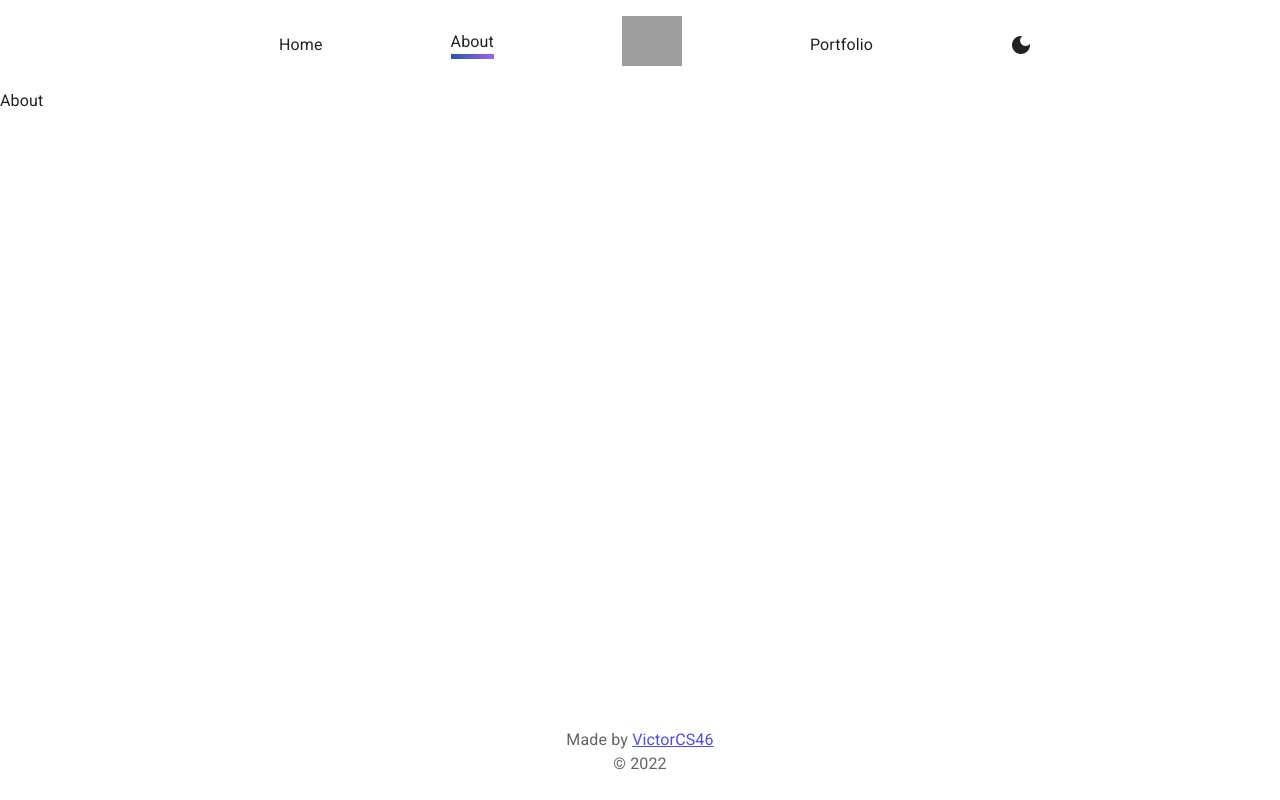
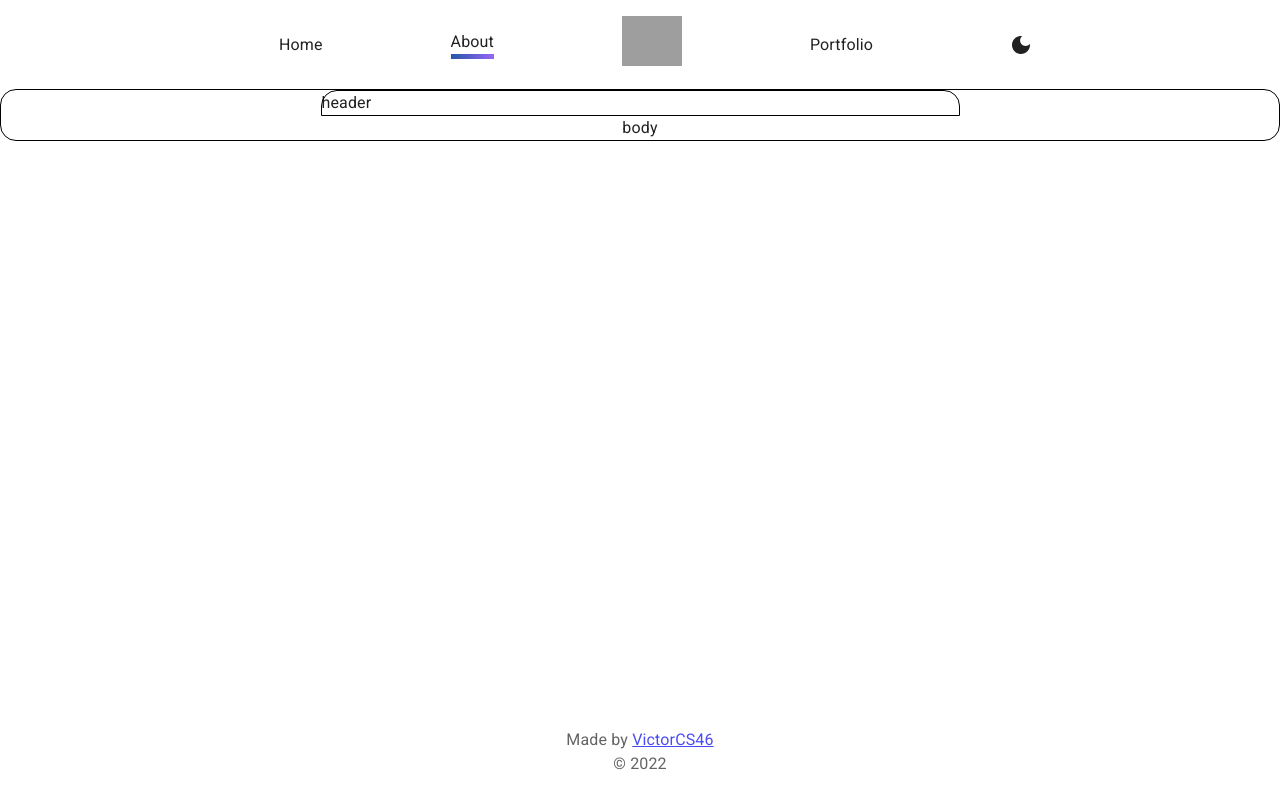
Before and after one commit to victorCS46/Portfolio, a React (Create React App) app: page /about in a window 1280 px wide. Built offline with nearby package versions, Linux system fonts and the light colour scheme; grey boxes are pictures that could not be loaded.

Commit message:
Working on about page

```diff
--- a/src/components/About/About.tsx
+++ b/src/components/About/About.tsx
@@ -1,9 +1,28 @@
+import { Box } from '@mui/material';
 import React from 'react';
 
-const About = () => {
+const About = (): JSX.Element => {
+
   return (
-    <div>About</div>
-  )
+    <Box
+      display="flex"
+      flexDirection="column"
+      alignItems="center"
+      borderRadius="1rem"
+      border={'1px solid black'}
+    >
+      <Box
+        width={{ xs: '80%', md: '50%' }}
+        borderRadius="1rem 1rem 0 0"
+        border={'1px solid black'}
+      >
+        header
+      </Box>
+      <Box>
+        body
+      </Box>
+    </Box>
+  );
 }
 
 export default About;
--- a/src/components/Pages.tsx
+++ b/src/components/Pages.tsx
@@ -8,7 +8,7 @@ import Home from './Home/Home';
 import Projects from './Projects/Projects';
 import { lightTheme, darkTheme } from '../theme/theme';
 
-const Pages = () => {
+const Pages = (): JSX.Element => {
 
   const [isDark, setIsDark] = React.useState<boolean>(false);
 
@@ -41,7 +41,7 @@ const Pages = () => {
         </Grid>
       </ThemeProvider>
     </React.Fragment>
-  )
+  );
 }
 
 export default Pages;
```
